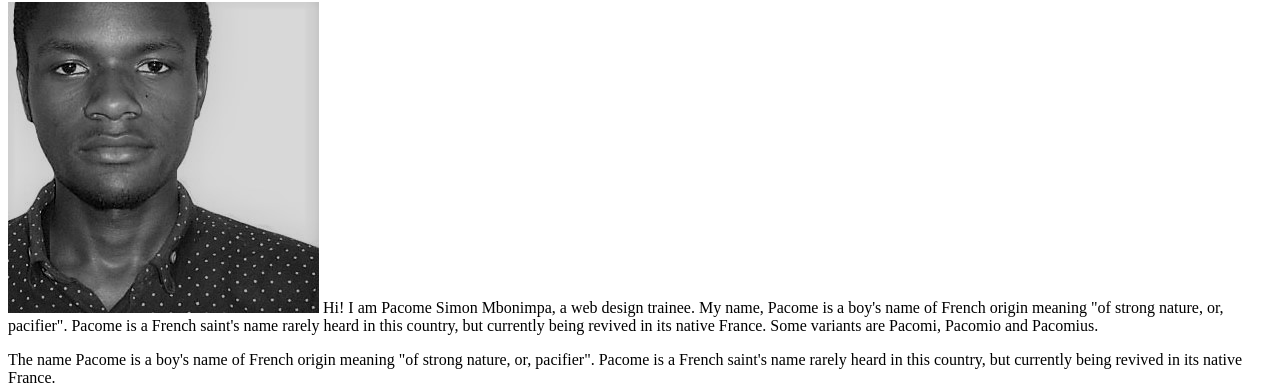
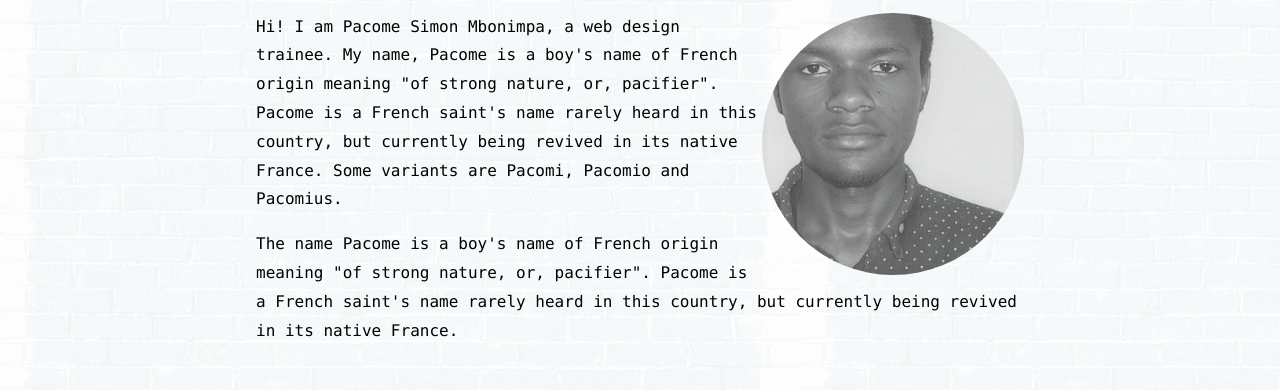
Before and after one commit to pacomesimon/my-brand, a plain HTML site: page about.html in a window 1280 px wide. Shown: the part 148-538 px from the top of the page. Drawn offline with Linux system fonts and the light colour scheme.

Commit message:
CSS filename correction

```diff
--- a/about.html
+++ b/about.html
@@ -7,7 +7,7 @@
 
         <link rel="stylesheet" href="https://cdnjs.cloudflare.com/ajax/libs/font-awesome/4.7.0/css/font-awesome.min.css">
         <script src="https://kit.fontawesome.com/e752615e51.js" crossorigin="anonymous"></script>
-        <link rel="stylesheet" href="./styleresp.css">
+        <link rel="stylesheet" href="./style.css">
         <style>
 
         </style>
```
